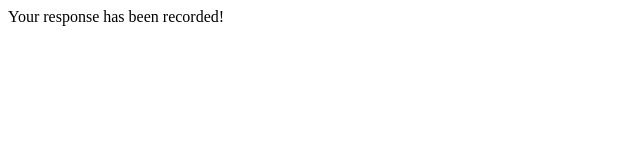
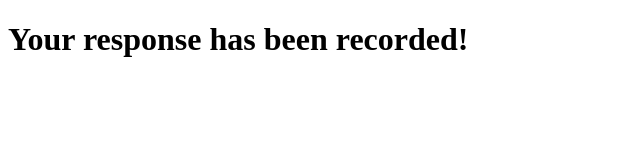
Before and after one commit to skar8521/sancv, a plain HTML site: page thankyou.html in a window 1280 px wide. Shown: the whole page, without its empty margins (0-640 px from the left). Drawn offline with Linux system fonts and the light colour scheme.

Commit message:
finupdate

```diff
--- a/thankyou.html
+++ b/thankyou.html
@@ -5,6 +5,6 @@
     <title>Submitted</title>
   </head>
   <body>
-    Your response has been recorded!
+    <h1>Your response has been recorded!</h1>
   </body>
 </html>
```
